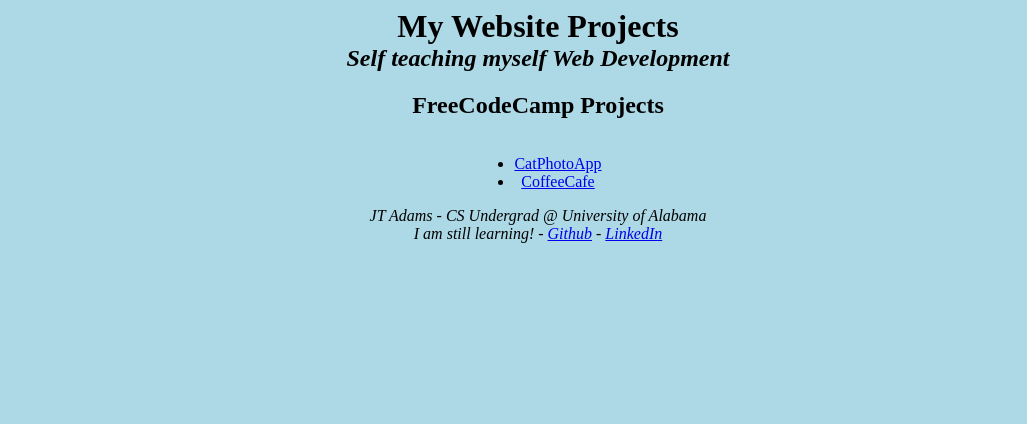
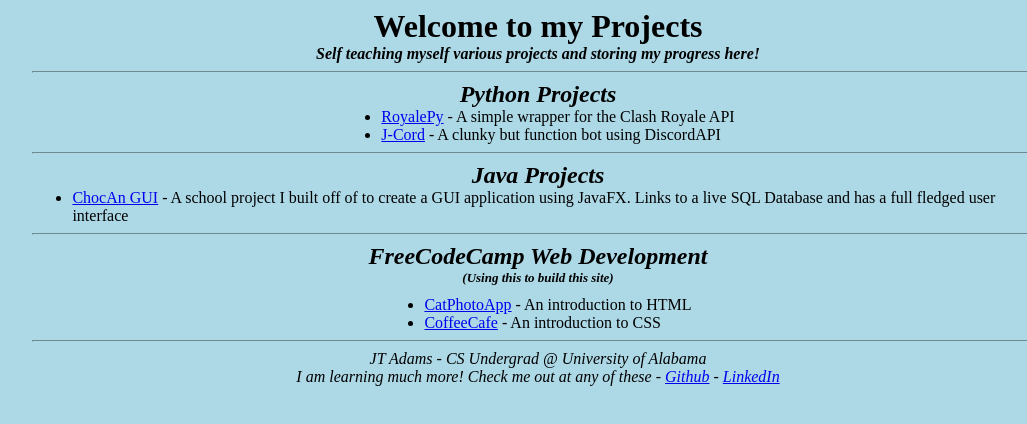
Before and after one commit to jtadams02/jtadams02.github.io, a plain HTML site: page index.html in a window 1280 px wide. Shown: the whole page, without its empty margins (102-1129 px from the left). Drawn offline with Linux system fonts and the light colour scheme.

Commit message:
added more details to the website

```diff
--- a/index.html
+++ b/index.html
@@ -8,21 +8,40 @@
   <body>
     <div class="main">
       <main>
-        <h1>My Website Projects</h1>
-        <h2 class="subtitle"> Self teaching myself Web Development</h2>
-      <section>
-        <h2 style=>FreeCodeCamp Projects</h2>
-        <ul>
-        <li><a href='CatPhotoApp.html'>CatPhotoApp</a></li>
-        <LI><a href="CoffeeCafe.html">CoffeeCafe</a></LI>
+        <h1>Welcome to my Projects</h1>
+        <h2 class="subtitle" style="font-size: medium;">Self teaching myself various projects and storing my progress here!</h2>
+        <hr>
+        <section class="python">
+          <h2 class="subtitle">Python Projects</h2>
+            <ul class="list">
+              <li><a href="https://github.com/jtadams02/RoyalePy" title="Click to view the repository">RoyalePy</a> - A simple wrapper for the Clash Royale API</li>
+              <li><a href="https://github.com/jtadams02/J-Cord" title="Click to view the repository">J-Cord</a> - A clunky but function bot using DiscordAPI </li>
+            </ul>
+        </section>
+        <hr>
+        <section class="java">
+          <h2 class="subtitle">Java Projects</h2>
+            <ul class="list">
+              <li><a href="https://github.com/jtadams02/ChocAnGUI" title="Click to view the repository">ChocAn GUI</a> - A school project I built off of to create a GUI application using JavaFX. Links to a live SQL Database and has a full fledged user interface</li>
+            </ul>
+        </section>
+        <hr>
+        <section class="fcc">
+        <h2 class="subtitle">FreeCodeCamp Web Development</h2>
+        <h3 class="subbyTitle" style="margin-bottom: 1%;">(Using this to build this site)</h3>
+        <ul class="list">
+          <li><a href='CatPhotoApp.html'>CatPhotoApp</a> - An introduction to HTML</li>
+          <LI><a href="CoffeeCafe.html">CoffeeCafe</a> - An introduction to CSS</LI>
         </ul>
       </section>
+
+      <hr>
       </main>
   </div>
     <footer>
       <p class="feet">JT Adams - CS Undergrad @ University of Alabama</p>
       <p class="feet">
-        I am still learning! - <a href="https://www.github.com/jtadams02">Github</a> - <a href='https://www.linkedin.com/in/jacob-adams-01213b249/'>LinkedIn</a>
+        I am learning much more! Check me out at any of these - <a href="https://www.github.com/jtadams02">Github</a> - <a href='https://www.linkedin.com/in/jacob-adams-01213b249/'>LinkedIn</a>
       </p>
     </footer>
   </body>
--- a/style.css
+++ b/style.css
@@ -15,14 +15,31 @@
 
 }
 
+hr {
+    border-color: lightblue;
+}
+
 .subtitle{
     font-style: italic;
+    margin-bottom: 0;
 }
 
 .main {
     margin-left: auto;
     margin-right: auto;
     width: 80%;
+}
+
+.subbyTitle{
+    font-style: italic;
+    font-size: small;
+    margin-top: 0;
+}
+
+.list {
+    margin-top: 0;
+    margin-bottom: 0;
+    text-align: left;
 }
 
 main {
```
